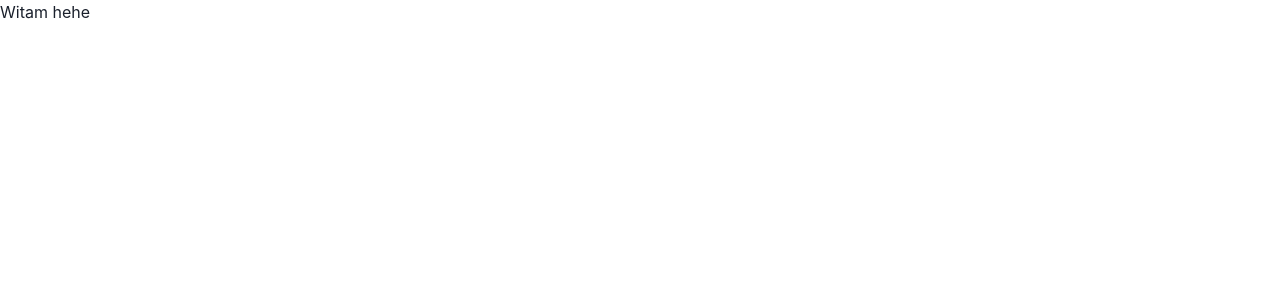
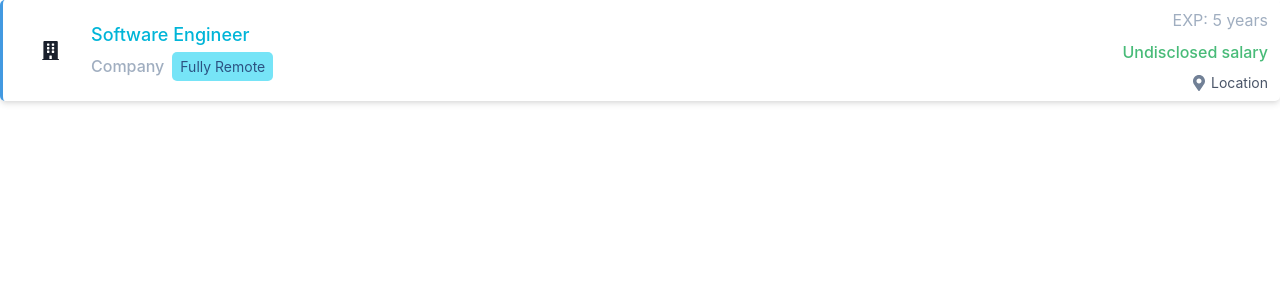
Before and after one commit to KalitaKonrad/internify-app, a Next.js app: page / in a window 1280 px wide. Shown: the top 300 px of the page. Built offline with nearby package versions, Linux system fonts and the light colour scheme.

Commit message:
feat: add job posting card

```diff
--- a/package.json
+++ b/package.json
@@ -29,6 +29,7 @@
     "prettier": "^2.2.1",
     "react": "17.0.2",
     "react-dom": "17.0.2",
+    "react-icons": "^4.2.0",
     "react-query": "^3.5.16",
     "react-use": "^15.3.8",
     "sass": "^1.32.5"
--- a/pages/index.tsx
+++ b/pages/index.tsx
@@ -1,11 +1,11 @@
 import React from "react";
-import { Flex } from "@chakra-ui/react";
+import JobPostingCard from "@components/JobPostingCard";
 
-const Home: React.FC = () => {
+const Home: React.FC = (pageprops) => {
   return (
-    <Flex direction="column" minH="100vh">
-      Witam hehe
-    </Flex>
+    <JobPostingCard companyName="Company" location="Location" title="Software Engineer" experienceYears={5} isRemote>
+      witam szefa
+    </JobPostingCard>
   );
 };
 
--- /dev/null
+++ b/src/components/JobPostingCard.tsx
@@ -0,0 +1,99 @@
+import React from "react";
+import { Avatar, Box, Center, Flex, Heading, Text, Icon, Image, Theme, useTheme, Square } from "@chakra-ui/react";
+import { FaBuilding, FaMapMarkerAlt } from "react-icons/fa";
+
+interface JobPostingCardProps {
+  src?: string;
+  companyName: string;
+  location: string;
+  title: string;
+  isRemote?: boolean;
+  maxSalary?: number;
+  minSalary?: number;
+  experienceYears?: number;
+}
+
+const JobPostingCard: React.FC<JobPostingCardProps> = ({
+  src,
+  companyName,
+  location,
+  title,
+  isRemote,
+  minSalary,
+  maxSalary,
+  experienceYears,
+}) => {
+  const theme: Theme = useTheme();
+
+  const salary = minSalary && maxSalary ? `${minSalary} - ${maxSalary}` : "Undisclosed salary";
+  const experience = experienceYears && `EXP: ${experienceYears} years`;
+
+  return (
+    <Box
+      p={2}
+      boxShadow={theme.shadows.md}
+      borderRadius={5}
+      borderLeft="solid"
+      borderLeftColor={theme.colors.blue["400"]}
+    >
+      <Flex justifyContent="space-between">
+        <Flex>
+          <Center>
+            <Square size="80px">
+              {src ? (
+                <Image src={src} alt="company_logo" />
+              ) : (
+                <Avatar bg={theme.colors.white} loading="lazy" icon={<Icon as={FaBuilding} />} />
+              )}
+            </Square>
+          </Center>
+          <Center flexDirection="column" alignItems="flex-start">
+            <Text fontSize="lg" fontWeight={500} mb={1} color={theme.colors.cyan["500"]}>
+              {title}
+            </Text>
+            <Flex alignItems="center">
+              <Flex alignItems="center" justifyContent="flex-start">
+                <Text fontSize="md" color={theme.colors.gray["400"]} fontWeight={500}>
+                  {companyName}
+                </Text>
+              </Flex>
+              {isRemote && (
+                <Flex borderRadius={5} bg={theme.colors.cyan["300"]} ml={2}>
+                  <Text color={theme.colors.blue["700"]} mx={2} my={1} fontSize="sm">
+                    Fully Remote
+                  </Text>
+                </Flex>
+              )}
+            </Flex>
+          </Center>
+        </Flex>
+        <Flex direction="column">
+          <Flex direction="column" justifyContent="space-between">
+            {experienceYears && (
+              <Flex justifyContent="flex-end" mr={1}>
+                <Text pl={2} color={theme.colors.gray["400"]}>
+                  {experience}
+                </Text>
+              </Flex>
+            )}
+            <Flex my={2} justifyContent="flex-end" mr={1} alignItems="center">
+              <Text color={theme.colors.green["400"]} fontWeight={500}>
+                {salary}
+              </Text>
+            </Flex>
+          </Flex>
+          <Flex justifyContent="flex-end" mr={1}>
+            <Flex alignItems="center">
+              <Icon as={FaMapMarkerAlt} mr={1} color={theme.colors.gray["500"]} />
+              <Text fontSize="sm" color={theme.colors.gray["600"]}>
+                {location}
+              </Text>
+            </Flex>
+          </Flex>
+        </Flex>
+      </Flex>
+    </Box>
+  );
+};
+
+export default JobPostingCard;
--- a/src/definitions/chakra/theme/foundations/colors.js
+++ /dev/null
@@ -1,13 +0,0 @@
-export default {
-  brand: {
-    900: "#1a365d",
-    800: "#153e75",
-    700: "#2a69ac",
-  },
-  header: {
-    100: "#20232a",
-  },
-  main: {
-    100: "#282c34",
-  },
-};
--- a/src/definitions/chakra/theme/index.ts
+++ b/src/definitions/chakra/theme/index.ts
@@ -1,8 +1,6 @@
 import { extendTheme } from "@chakra-ui/react";
 
 import styles from "./styles";
-
-import colors from "./foundations/colors";
 
 /**
  * This file is generated for providing a custom theme to Chakra UI
@@ -13,7 +11,6 @@ import colors from "./foundations/colors";
 
 const overrides = {
   ...styles,
-  colors,
 };
 
 const theme = extendTheme(overrides);
--- a/src/definitions/chakra/theme/styles.ts
+++ b/src/definitions/chakra/theme/styles.ts
@@ -4,14 +4,6 @@ type GlobalStyles = Pick<ThemeOverride, "styles">;
 
 export default {
   styles: {
-    global: {
-      h1: {
-        fontWeight: 500,
-        marginBottom: "0.5em",
-      },
-      p: {
-        marginBottom: "1em",
-      },
-    },
+    global: {},
   },
 } as GlobalStyles;
```
Also changed, not shown: 1 other file (tests, documents, lock files or other folders).
